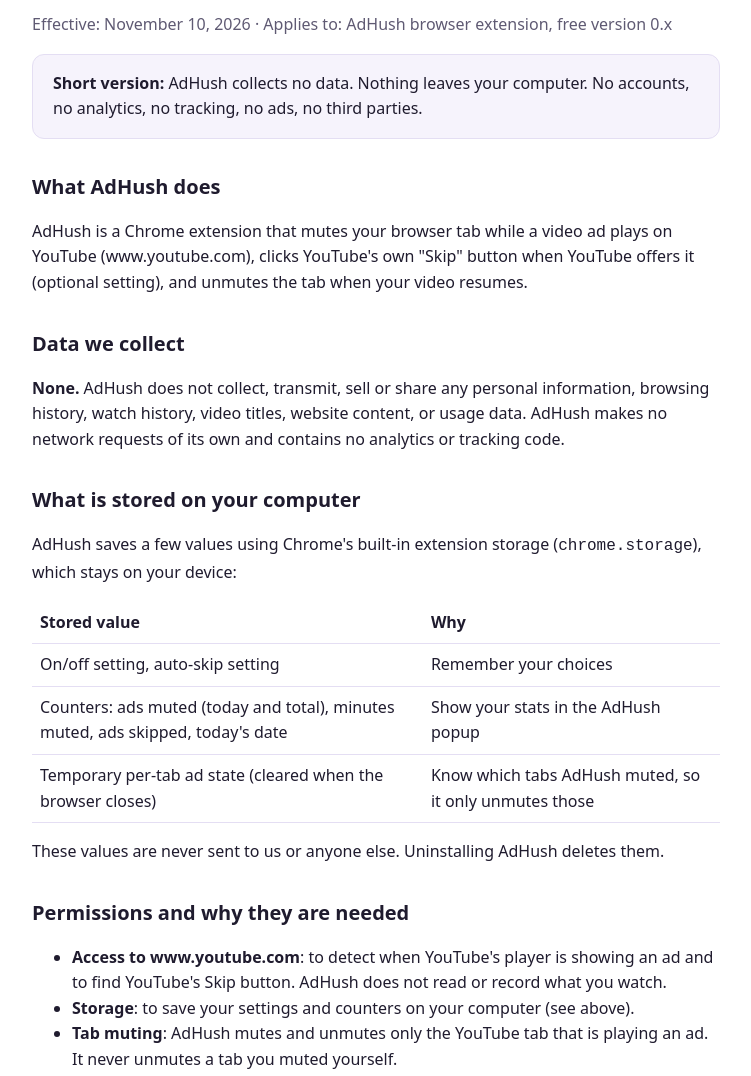
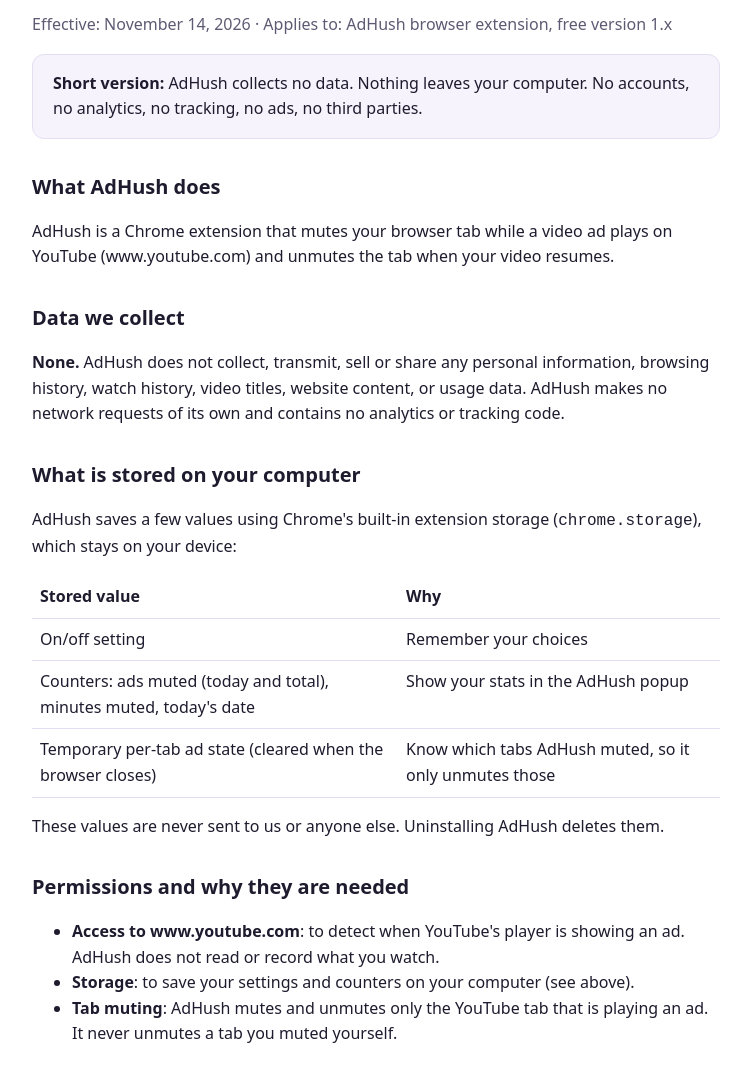
Before and after one commit to AlecBuilds247/adhush-site, a plain HTML site: page privacy.html in a window 1280 px wide. Shown: the part 152-1228 px from the top of the page, without its empty margins (264-1015 px from the left). Drawn offline with Linux system fonts and the light colour scheme.

Commit message:
Add files via upload

```diff
--- a/privacy.html
+++ b/privacy.html
@@ -13,7 +13,7 @@
   <header><img src="icon.png" alt=""><a href="./">AdHush</a></header>
 
   <h1>Privacy Policy</h1>
-  <p class="muted">Effective: November 10, 2026 · Applies to: AdHush browser extension, free version 0.x</p>
+  <p class="muted">Effective: November 14, 2026 · Applies to: AdHush browser extension, free version 1.x</p>
 
   <div class="card">
     <strong>Short version:</strong> AdHush collects no data. Nothing leaves your computer.
@@ -22,8 +22,7 @@
 
   <h2>What AdHush does</h2>
   <p>AdHush is a Chrome extension that mutes your browser tab while a video ad plays on
-  YouTube (www.youtube.com), clicks YouTube's own "Skip" button when YouTube offers it
-  (optional setting), and unmutes the tab when your video resumes.</p>
+  YouTube (www.youtube.com) and unmutes the tab when your video resumes.</p>
 
   <h2>Data we collect</h2>
   <p><strong>None.</strong> AdHush does not collect, transmit, sell or share any personal
@@ -36,15 +35,15 @@
   (<code>chrome.storage</code>), which stays on your device:</p>
   <table>
     <tr><th>Stored value</th><th>Why</th></tr>
-    <tr><td>On/off setting, auto-skip setting</td><td>Remember your choices</td></tr>
-    <tr><td>Counters: ads muted (today and total), minutes muted, ads skipped, today's date</td><td>Show your stats in the AdHush popup</td></tr>
+    <tr><td>On/off setting</td><td>Remember your choices</td></tr>
+    <tr><td>Counters: ads muted (today and total), minutes muted, today's date</td><td>Show your stats in the AdHush popup</td></tr>
     <tr><td>Temporary per-tab ad state (cleared when the browser closes)</td><td>Know which tabs AdHush muted, so it only unmutes those</td></tr>
   </table>
   <p>These values are never sent to us or anyone else. Uninstalling AdHush deletes them.</p>
 
   <h2>Permissions and why they are needed</h2>
   <ul>
-    <li><strong>Access to www.youtube.com</strong>: to detect when YouTube's player is showing an ad and to find YouTube's Skip button. AdHush does not read or record what you watch.</li>
+    <li><strong>Access to www.youtube.com</strong>: to detect when YouTube's player is showing an ad. AdHush does not read or record what you watch.</li>
     <li><strong>Storage</strong>: to save your settings and counters on your computer (see above).</li>
     <li><strong>Tab muting</strong>: AdHush mutes and unmutes only the YouTube tab that is playing an ad. It never unmutes a tab you muted yourself.</li>
   </ul>
```
Also changed, not shown: index.html (+3 -4 lines).
